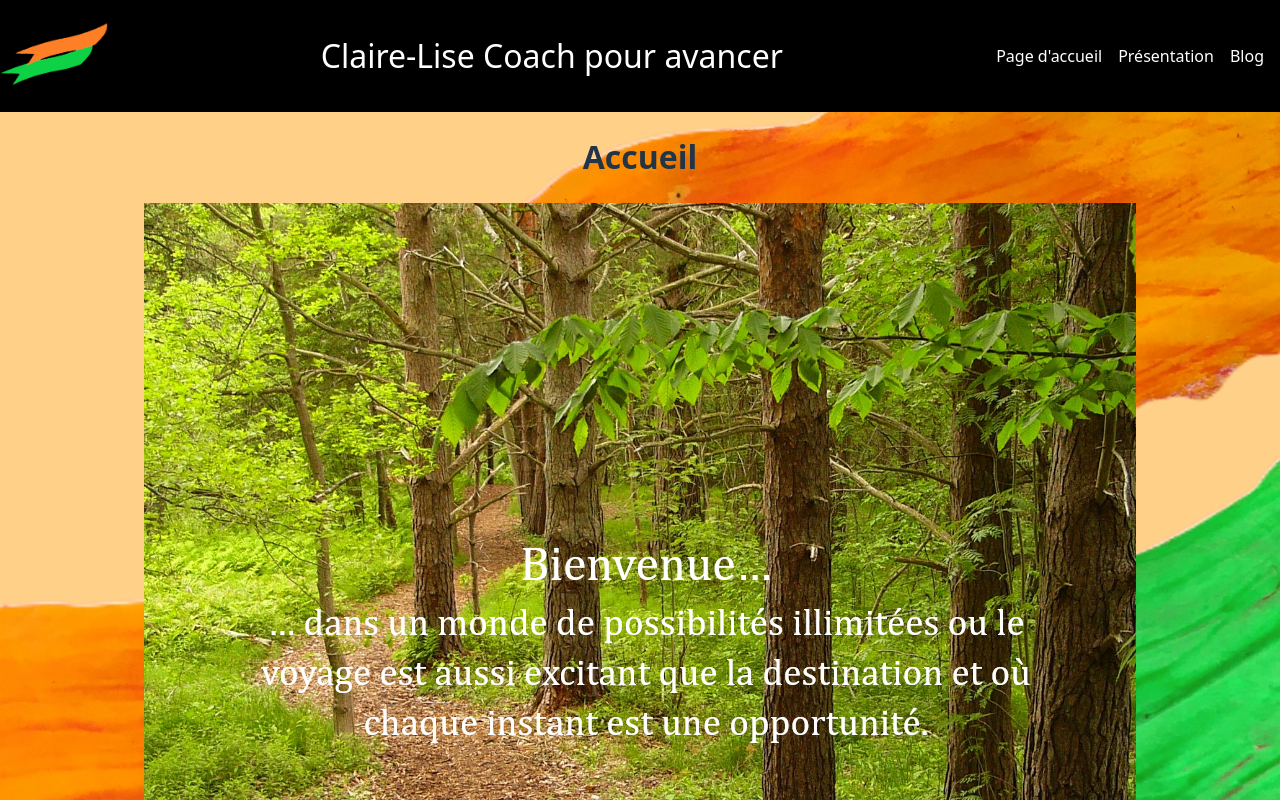
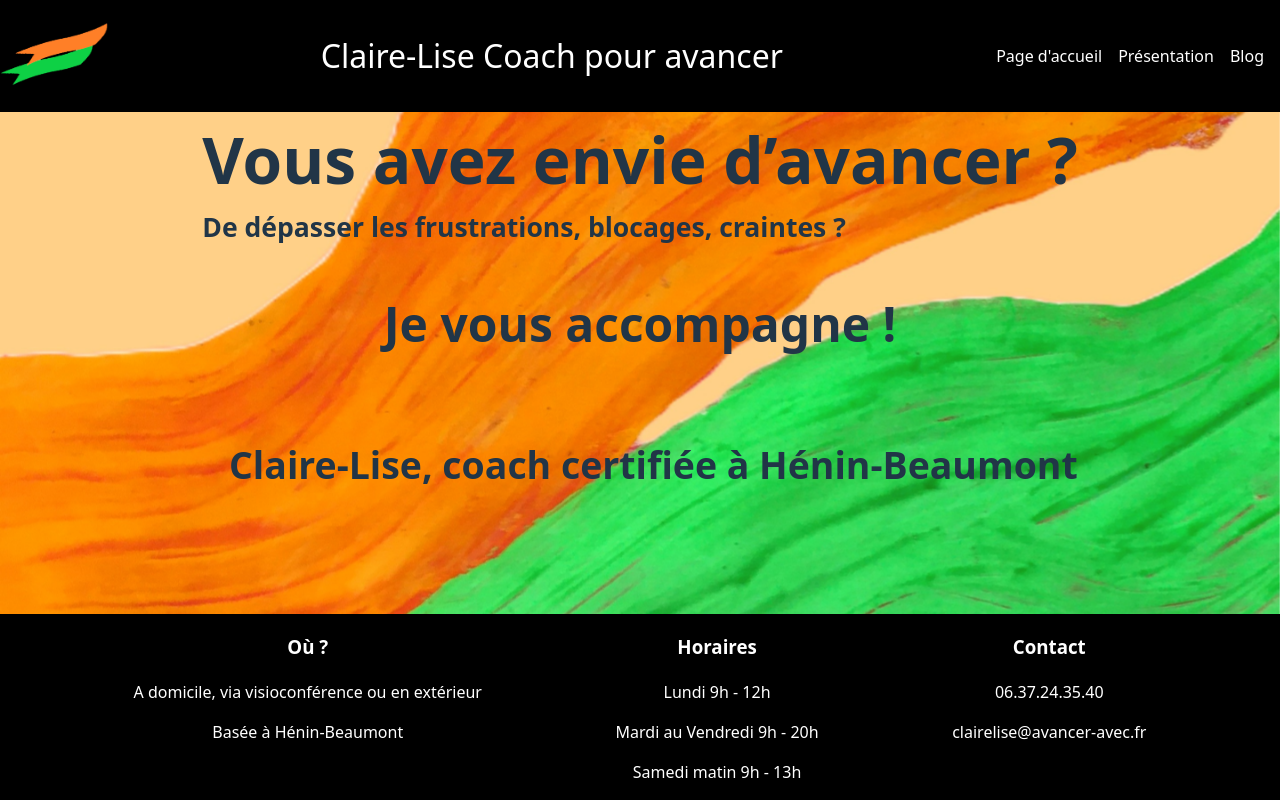
Before and after one commit to JRLapierre/avancer-avec.fr, a React (Vite) app: page / in a window 1280 px wide. Shown: the top 800 px of the page. Built offline with nearby package versions, Linux system fonts and the light colour scheme.

Commit message:
homepage hook

```diff
--- a/src/pages/Home/index.tsx
+++ b/src/pages/Home/index.tsx
@@ -1,11 +1,28 @@
 import React from "react";
-import welcomeImage from '../../assets/page/Home/chemin-texte.png'
+//import welcomeImage from '../../assets/page/Home/chemin-texte.png' //TODO delete useless image
+import styles from './styles.module.css'
 
 const Home: React.FC = () => {
     return (
         <>
-            <h1>Accueil</h1>
-            <img src={welcomeImage} alt="bienvenue" />
+        <div className={styles.hook}>
+            <div className={styles.bloc1}>
+                <h1>Vous avez envie d’avancer ?</h1>
+                <h5>De dépasser les frustrations, blocages, craintes ?</h5>
+            </div>
+            <div className={styles.bloc2}>
+                <h2>Je vous accompagne !</h2>
+            </div>
+            <div className={styles.bloc3}>
+                <h3>Claire-Lise, coach certifiée à Hénin-Beaumont</h3>
+            </div>
+        </div>
+        <div>
+            {/* TODO photo and comment */}
+        </div>
+        <div>
+            {/* TODO Buttons towards "ce que je vous propose" and "mon parcours, ma vision" */}
+        </div>
         </>
     )
 }
--- /dev/null
+++ b/src/pages/Home/styles.module.css
@@ -0,0 +1,24 @@
+.hook {
+    min-width: 80%;
+    font-size: 2em;
+}
+
+.hook .bloc1 > * {
+    margin: 0;
+}
+
+.hook .bloc2 {
+    width: 100%;
+    display: flex;
+    justify-content: space-around;
+}
+
+.hook .bloc3 > * {
+    text-align: end;
+}
+
+@media (max-width: 768px) {
+    .hook {
+        font-size: 1em;
+    }
+}
```
